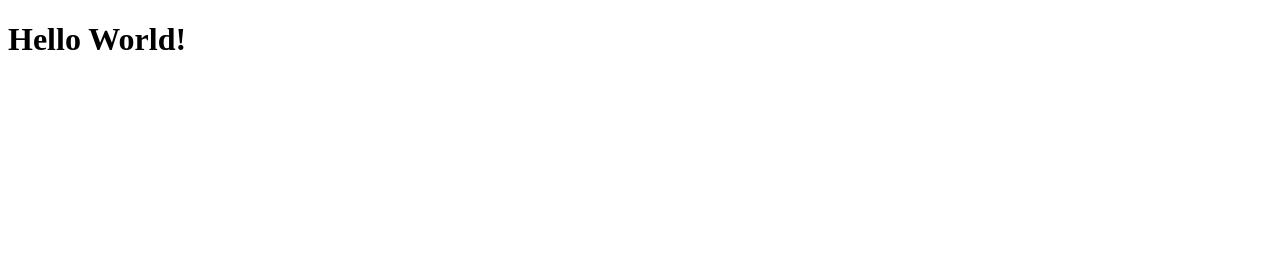
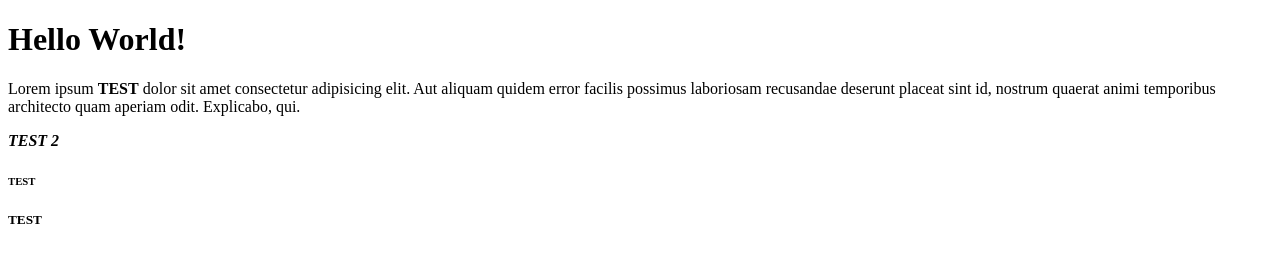
Before and after one commit to Milchick/git_test, a plain HTML site: page html-boilerplate/index.html in a window 1280 px wide. Drawn offline with Linux system fonts and the light colour scheme.

Commit message:
Modified index.html

```diff
--- a/html-boilerplate/index.html
+++ b/html-boilerplate/index.html
@@ -7,5 +7,10 @@
 </head>
 <body>
     <h1>Hello World!</h1>
+    <p>Lorem ipsum <strong>TEST</strong> dolor sit amet consectetur adipisicing elit. Aut aliquam quidem error facilis possimus laboriosam recusandae deserunt placeat sint id, nostrum quaerat animi temporibus architecto quam aperiam odit. Explicabo, qui.</p>
+    <strong><em>TEST 2</em></strong>
+    <h6>TEST</h6>
+    <h5>TEST</h5>
+    <!-- THIS IS A COMMENT! -->
 </body>
 </html>
```
